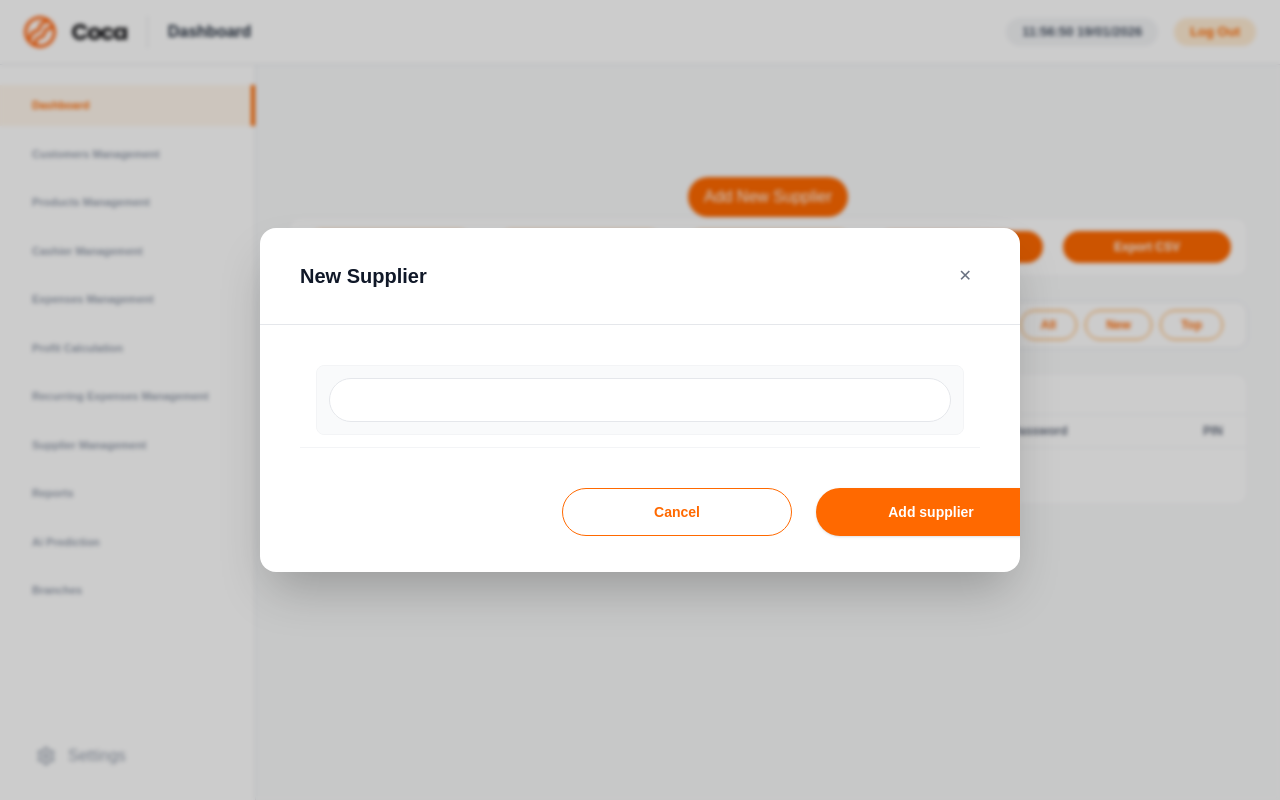
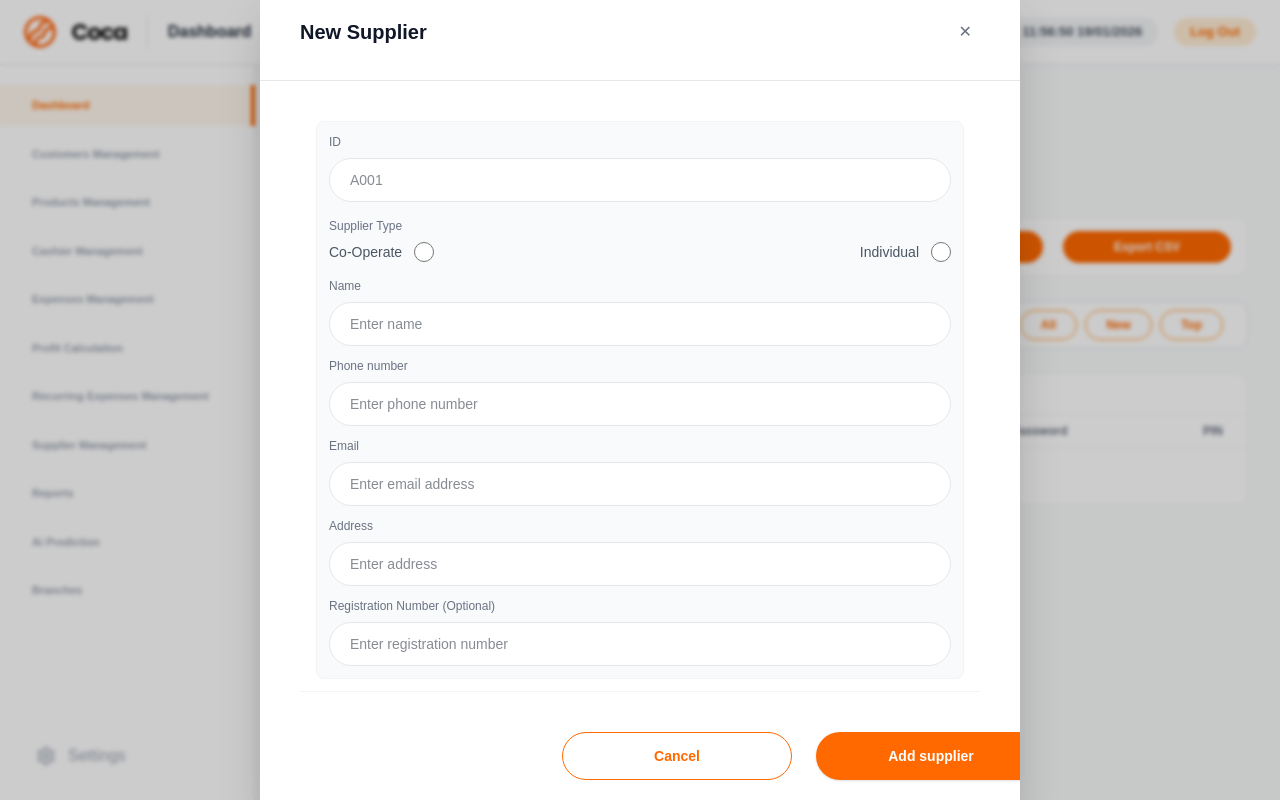
Before and after one commit to LTI-INTERNS/pos-micro-sass, a Next.js app: page /dashboard in a window 1280 px wide. Both pictures are taken after typing "Sample" into the empty fields and a click on the button "Add New Supplier". Built offline with nearby package versions, Linux system fonts and the light colour scheme.

Commit message:
fix:(form format) fix errors in code

```diff
--- a/app/components/Dashboard/common/FormField.tsx
+++ b/app/components/Dashboard/common/FormField.tsx
@@ -1,40 +1,49 @@
 "use client";
 
-type FormFieldProps = {
-  label: string;
+type Props = {
+  name: string;
+  label?: string;
   placeholder?: string;
+  type?: "text" | "number" | "date" | "dropdown" | "radio";
   value: string;
   onChange: (next: string) => void;
-  type?: "text" | "number" | "date" | "dropdown" | "radio";
   options?: { value: string; label: string }[];
+  disabled?: boolean;
 };
 
 export default function FormField({
+  name,
   label,
   placeholder,
+  type = "text",
   value,
   onChange,
-  type = "text",
   options = [],
-}: FormFieldProps) {
+  disabled = false,
+}: Props) {
+  const labelCls = "text-xs text-gray-500 mb-2 block";
+  const inputCls =
+    "w-full h-11 rounded-full border border-gray-200 bg-white px-5 text-sm text-gray-900 " +
+    "outline-none focus:border-orange-300 focus:ring-2 focus:ring-orange-200";
+  const disabledCls = "bg-gray-100 text-gray-400 cursor-not-allowed";
+
   if (type === "radio") {
     return (
-      <div className="space-y-2">
-        <label className="text-[12px] text-gray-500">{label}</label>
-        <div className="flex gap-6">
+      <div className="py-1">
+        {label ? <label className={labelCls}>{label}</label> : null}
+
+        <div className="flex items-center justify-between">
           {options.map((opt) => (
-            <label key={opt.value} className="flex items-center gap-2 cursor-pointer">
-              <div className="relative flex items-center justify-center">
+            <label key={opt.value} className="flex items-center gap-3 text-sm text-gray-600">
+              <span>{opt.label}</span>
               <input
                 type="radio"
-                  name={label}
+                name={name} // ✅ MUST be field name
                 value={opt.value}
                 checked={value === opt.value}
-                  onChange={(e) => onChange(e.target.value)}
-                  className="w-5 h-5 cursor-pointer accent-orange-500"
+                onChange={() => onChange(opt.value)}
+                className="h-5 w-5 accent-orange-500"
               />
-              </div>
-              <span className="text-gray-700 text-sm">{opt.label}</span>
             </label>
           ))}
         </div>
@@ -42,41 +51,38 @@ export default function FormField({
     );
   }
 
+  if (type === "dropdown") {
     return (
-    <div className="space-y-1">
-      <label className="text-[12px] text-gray-500">{label}</label>
-
-      {type === "dropdown" ? (
+      <div>
+        {label ? <label className={labelCls}>{label}</label> : null}
         <select
           value={value}
           onChange={(e) => onChange(e.target.value)}
-          className={`
-            w-full rounded-full border border-gray-200 px-4 py-2 outline-none
-            focus:border-orange-500 focus:ring-2 focus:ring-orange-200
-            ${!value ? "text-gray-300" : "text-gray-800"}
-          `}
+          disabled={disabled}
+          className={`${inputCls} ${disabled ? disabledCls : ""}`}
         >
-          <option value="" disabled>{placeholder || "Select an option"}</option>
+          <option value="">{placeholder ?? "Select"}</option>
           {options.map((opt) => (
             <option key={opt.value} value={opt.value}>
               {opt.label}
             </option>
           ))}
         </select>
-      ) : (
+      </div>
+    );
+  }
 
+  return (
+    <div>
+      {label ? <label className={labelCls}>{label}</label> : null}
       <input
         type={type}
         value={value}
+        placeholder={placeholder}
         onChange={(e) => onChange(e.target.value)}
-        placeholder={placeholder}
-        className="
-          w-full rounded-full border border-gray-200 px-4 py-2 outline-none
-          placeholder:text-gray-300 text-gray-800
-          focus:border-orange-500 focus:ring-2 focus:ring-orange-200
-        "
+        disabled={disabled}
+        className={`${inputCls} ${disabled ? disabledCls : ""}`}
       />
-      )}
     </div>
   );
 }
--- a/app/components/Dashboard/common/ReusableForm.tsx
+++ b/app/components/Dashboard/common/ReusableForm.tsx
@@ -1,91 +1,61 @@
 "use client";
 
-type Props = {
+import * as React from "react";
+import FormField from "@/app/components/Dashboard/common/FormField";
+
+export type FieldConfig = {
   name: string;
-  label?: string;
+  label: string;
   placeholder?: string;
   type?: "text" | "number" | "date" | "dropdown" | "radio";
-  value: string;
-  onChange: (next: string) => void;
   options?: { value: string; label: string }[];
   disabled?: boolean;
 };
 
-export default function FormField({
-  name,
-  label,
-  placeholder,
-  type = "text",
-  value,
-  onChange,
-  options = [],
-  disabled = false,
-}: Props) {
-  const labelCls = "text-xs text-gray-500 mb-2 block";
+type ReusableFormProps = {
+  fields: FieldConfig[];
+  initialValues?: Record<string, string>;
+  onSubmit: (values: Record<string, string>) => void;
+};
 
-  const inputCls =
-    "w-full h-11 rounded-full border border-gray-200 bg-white px-5 text-sm text-gray-900 " +
-    "outline-none focus:border-orange-300 focus:ring-2 focus:ring-orange-200";
+export default function ReusableForm({ fields, initialValues, onSubmit }: ReusableFormProps) {
+  const [values, setValues] = React.useState<Record<string, string>>(() => {
+    const base: Record<string, string> = {};
+    for (const f of fields) base[f.name] = initialValues?.[f.name] ?? "";
+    return base;
+  });
 
-  const disabledCls =
-    "bg-gray-100 text-gray-400 border-gray-200 cursor-not-allowed";
+  React.useEffect(() => {
+    const base: Record<string, string> = {};
+    for (const f of fields) base[f.name] = initialValues?.[f.name] ?? "";
+    setValues(base);
+    // eslint-disable-next-line react-hooks/exhaustive-deps
+  }, [JSON.stringify(fields), JSON.stringify(initialValues)]);
 
-  if (type === "radio") {
-    return (
-      <div className="py-1">
-        {label ? <label className={labelCls}>{label}</label> : null}
+  const setField = (name: string, next: string) => {
+    setValues((prev) => ({ ...prev, [name]: next }));
+  };
 
-        <div className="flex items-center justify-between">
-          {options.map((opt) => (
-            <label key={opt.value} className="flex items-center gap-3 text-sm text-gray-600">
-              <span>{opt.label}</span>
-              <input
-                type="radio"
-                name={name}                 // ✅ important (unique per field)
-                value={opt.value}
-                checked={value === opt.value}
-                onChange={() => onChange(opt.value)}
-                className="h-5 w-5 accent-orange-500"
-              />
-            </label>
-          ))}
-        </div>
-      </div>
-    );
-  }
-
-  if (type === "dropdown") {
-    return (
-      <div>
-        {label ? <label className={labelCls}>{label}</label> : null}
-        <select
-          value={value}
-          onChange={(e) => onChange(e.target.value)}
-          className={`${inputCls} ${disabled ? disabledCls : ""}`}
-          disabled={disabled}
-        >
-          <option value="">{placeholder ?? "Select"}</option>
-          {options.map((opt) => (
-            <option key={opt.value} value={opt.value}>
-              {opt.label}
-            </option>
-          ))}
-        </select>
-      </div>
-    );
-  }
+  const handleSubmit = (e: React.FormEvent) => {
+    e.preventDefault();
+    onSubmit(values);
+  };
 
   return (
-    <div>
-      {label ? <label className={labelCls}>{label}</label> : null}
-      <input
-        type={type}
-        value={value}
-        placeholder={placeholder}
-        onChange={(e) => onChange(e.target.value)}
-        className={`${inputCls} ${disabled ? disabledCls : ""}`}
-        disabled={disabled}
-      />
-    </div>
+    <form onSubmit={handleSubmit} className="space-y-3">
+      {fields.map((f) => (
+        <FormField
+          key={f.name}
+          name={f.name} // THIS LINE MUST EXIST
+          label={f.label}
+          placeholder={f.placeholder}
+          type={f.type ?? "text"}
+          value={values[f.name] ?? ""}
+          onChange={(next) => setField(f.name, next)}
+          options={f.options}
+          disabled={f.disabled}
+        />
+      ))}
+    </form>
   );
 }
```
Lines whose indentation alone changed are shown as unchanged.
